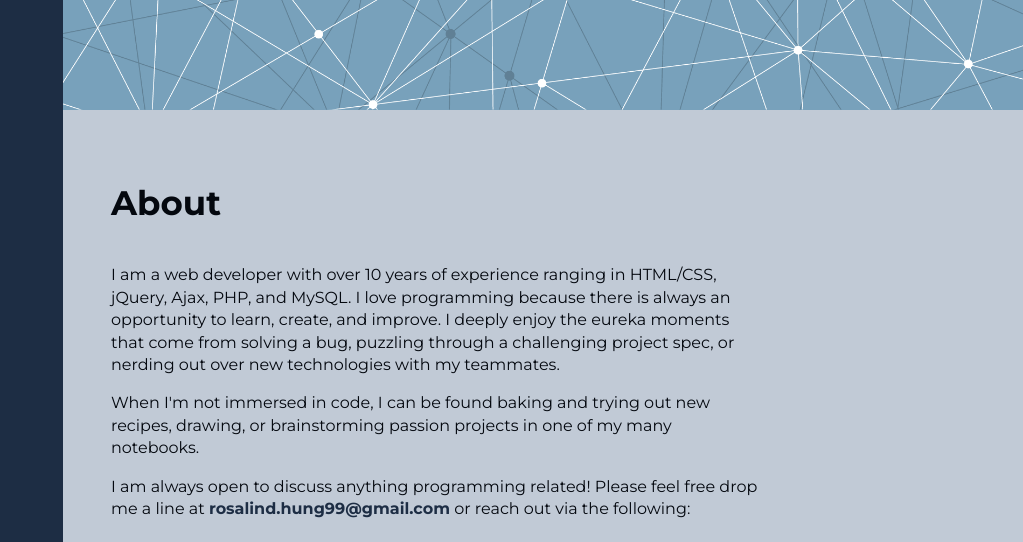
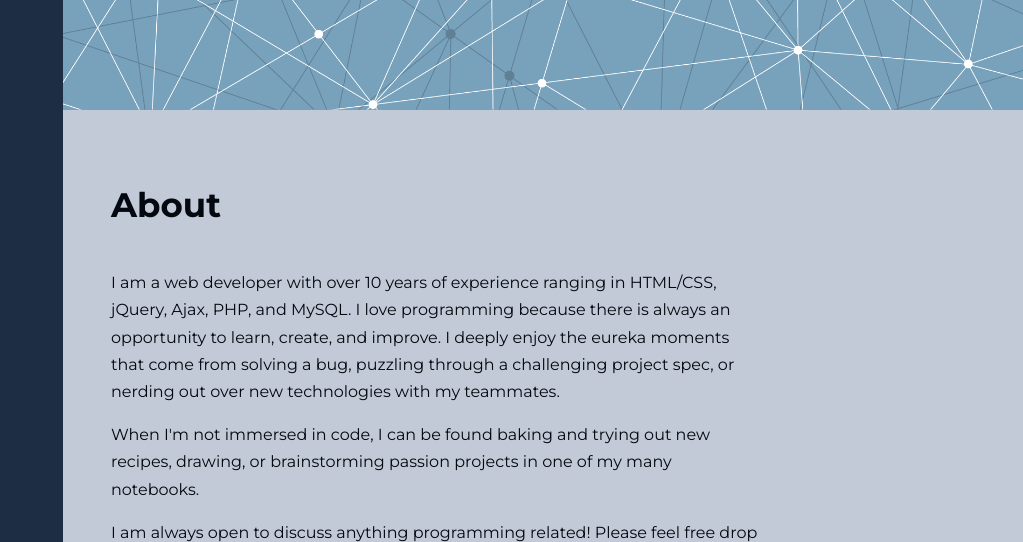
Before and after one commit to genkirawrs/portfolio_wireframe, a plain HTML site: page index.html in a window 1280 px wide. Shown: the part 690-1232 px from the top of the page, without its empty margins (257-1280 px from the left). Drawn offline with nearby package versions, Linux system fonts and the light colour scheme.

Commit message:
increase section line height

```diff
--- a/main.css
+++ b/main.css
@@ -124,7 +124,7 @@ main {
 
 section {
     padding:5% 5% 10% 5%;
-    line-height:1.4em;
+    line-height:1.7em;
 }
 
 .section-about{
```
